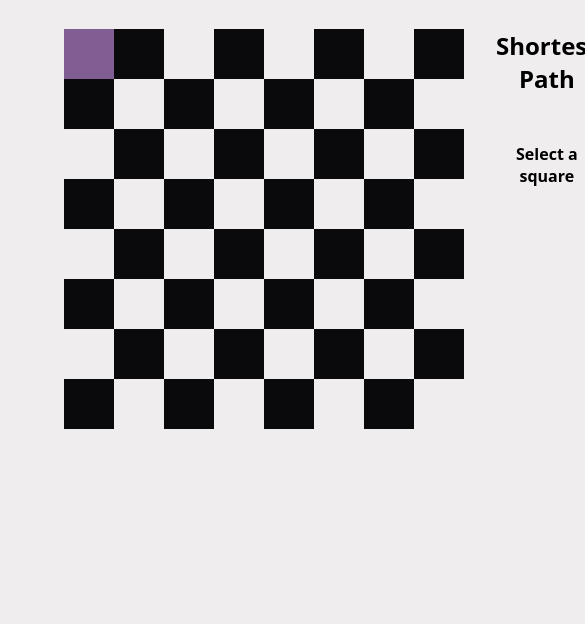
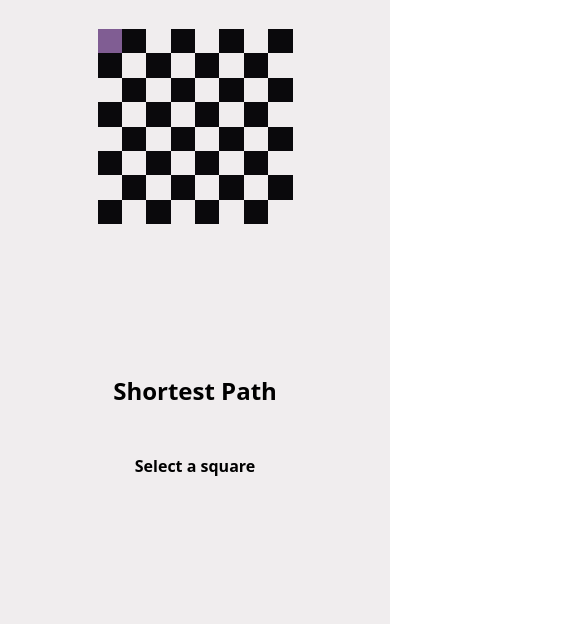
Before and after one commit to wsfer/knights-travails, a website built with webpack: page dist/index.html in a window 390 px wide. Shown: the part 115-739 px from the top of the page, 585 px wide, since content can reach past the window. Built offline with Linux system fonts and the light colour scheme.

Commit message:
add a bit of responsivity

```diff
--- a/src/styles/_board.scss
+++ b/src/styles/_board.scss
@@ -2,9 +2,11 @@
 
 .board {
     display: grid;
-    grid-template-columns: repeat(8, 50px);
-    grid-template-rows: repeat(8, 50px);
+    grid-template-columns: repeat(8, 1fr);
+    grid-template-rows: repeat(8, 1fr);
     position: relative;
+    height: 50vw;
+    width: 50vw;
 
     > div:nth-child(even) {
         .square:nth-child(even) {
@@ -33,8 +35,7 @@
 }
 
 .square {
-    width: 50px;
-    height: 50px;
+    height: 100%;
 
     &#knight {
         background-color: $bg-color;
--- a/src/styles/_content.scss
+++ b/src/styles/_content.scss
@@ -5,6 +5,7 @@ main {
     background-color: $light;
     display: flex;
     justify-content: center;
+    flex-wrap: wrap;
     gap: 2rem;
     padding: 2rem 4rem;
 }
@@ -12,7 +13,6 @@ main {
 .board-status {
     display: flex;
     flex-direction: column;
-    align-items: center;
     gap: 1rem;
 
     * {
```
Also changed, not shown: dist/bundle.js.
